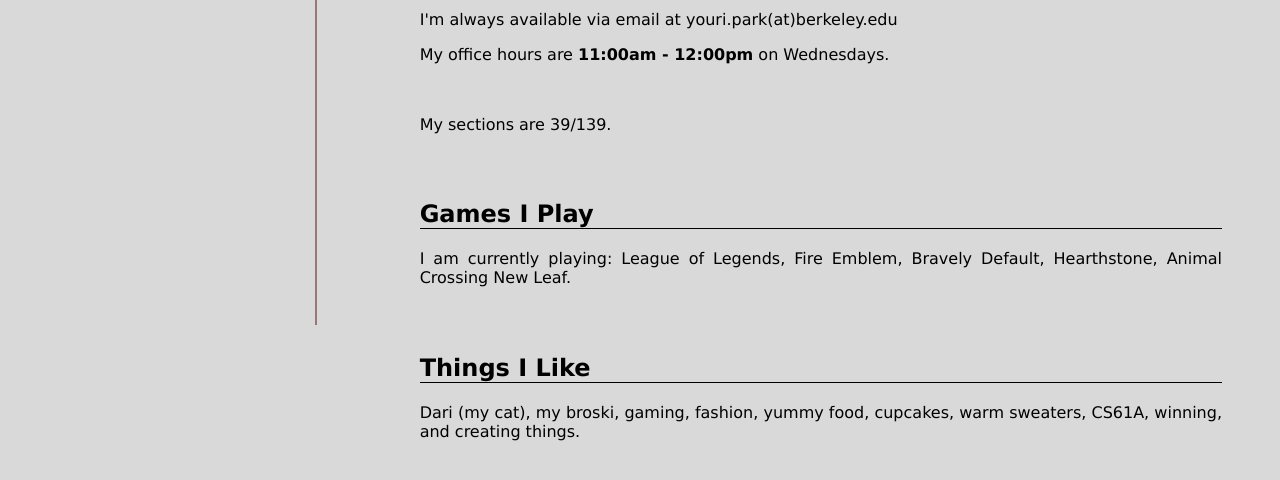
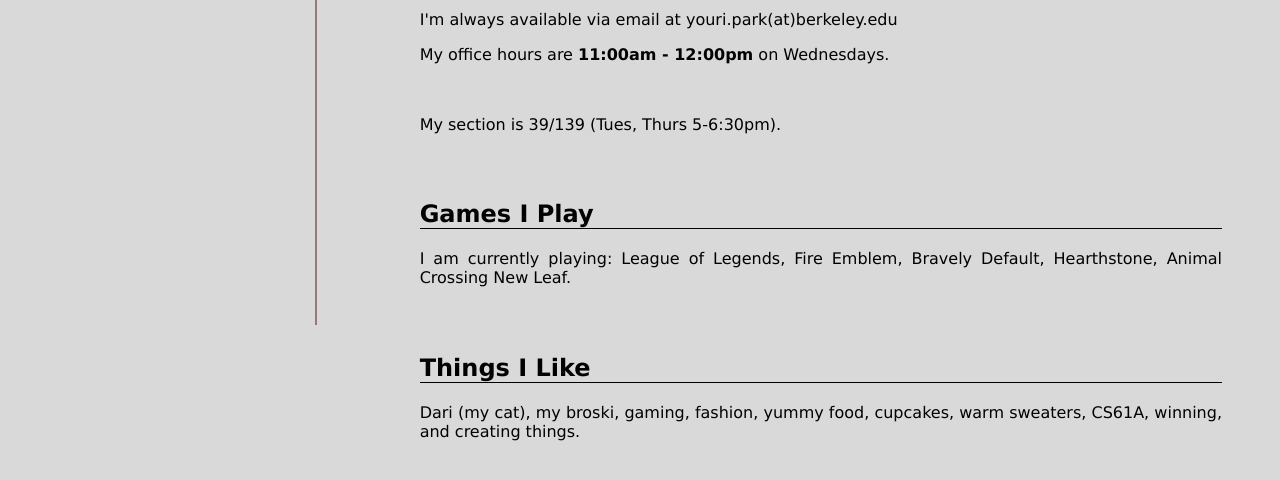
Before and after one commit to youripark/youripark.github.io, a plain HTML site: page about.html in a window 1280 px wide. Shown: the part 456-936 px from the top of the page. Drawn offline with Linux system fonts and the light colour scheme.

Commit message:
grammar fix

```diff
--- a/about.html
+++ b/about.html
@@ -41,7 +41,7 @@
 
 <br/>
 
-<p>My sections are 39/139. </p>
+<p>My section is 39/139 (Tues, Thurs 5-6:30pm). </p>
 
 </section>
 
```
